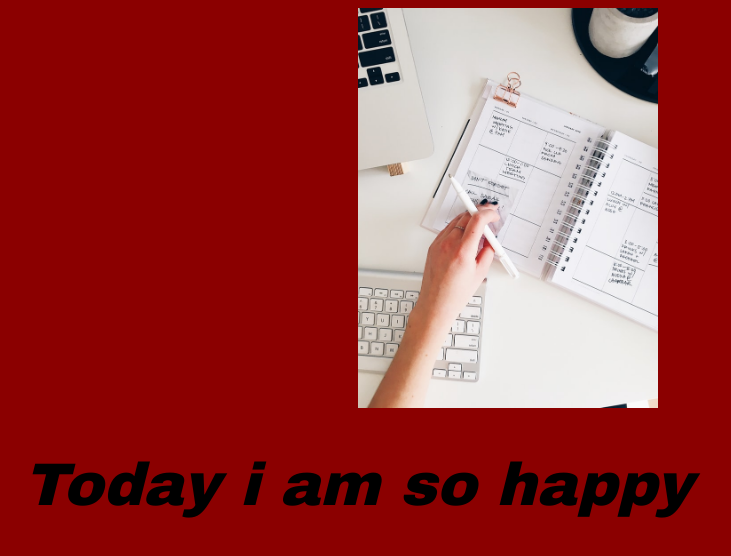
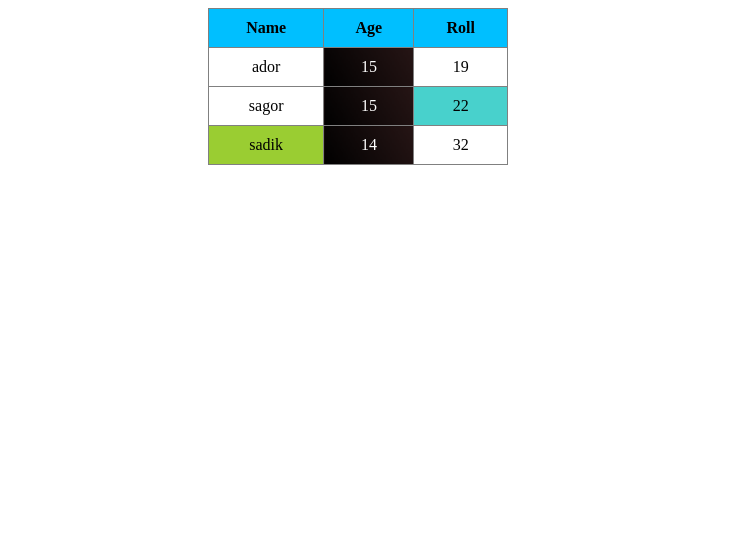
Before and after one commit to ador67/ador-web-deplopment, a plain HTML site: page index.html in a window 1280 px wide. Shown: the whole page, without its empty margins (282-1013 px from the left). Drawn offline with Linux system fonts and the light colour scheme.

Commit message:
table done

```diff
--- a/index.html
+++ b/index.html
@@ -1,15 +1,32 @@
 <!DOCTYPE html>
 <html>
-
-<head>
-    <meta charset="UTF-8">
-    <meta name="viewport" content="width=device-width, initial-scale=1">
-    <title></title>
+  <head>
+    <meta http-equiv="content-type" content="text/html; charset=utf-8" />
+    <title>my web</title>
     <link rel="stylesheet" href="style.css" type="text/css" media="all" />
-</head>
-
-<body>
-<img src="image/img-1.png" alt="" />
-</body>
- <h1>Today i am so happy</h1>
+  </head>
+  <body>
+    <table border="1.5px">
+      <tr>
+        <th>Name</th>
+        <th>Age</th>
+        <th>Roll</th>
+      </tr>
+      <tr>
+        <td>ador</td>
+        <td>15</td>
+        <td>19</td>
+      </tr>
+      <tr>
+        <td>sagor</td>
+        <td>15</td>
+        <td style="background-color: mediumturquoise" >22</td>
+      </tr>
+      <tr>
+        <td style="background-color: yellowgreen" >sadik</td>
+        <td>14</td>
+        <td>32</td>
+      </tr>
+    </table>
+  </body>
 </html>
--- a/style.css
+++ b/style.css
@@ -1,16 +1,17 @@
-body{
-  background: darkred;
+table{
+  border-collapse: collapse;
+  width: 300px;
+  margin: auto;
+  font-weight: 500;
 }
-img{
-margin-left: 50%;
-width:300px;
-height: 400px;
-background-size: cover;
-background-repeat: no-repeat;
+th{
+  background-color: deepskyblue;
 }
-h1{
+th,td{
+  padding: 10px;
   text-align: center;
-  font-style:italic;
-  font-family:arial black ;
-  font-size: 60px;
 }
+td:nth-child(2){
+  background-image: linear-gradient(60deg,black,#261515);
+  color: white;
+}
```
